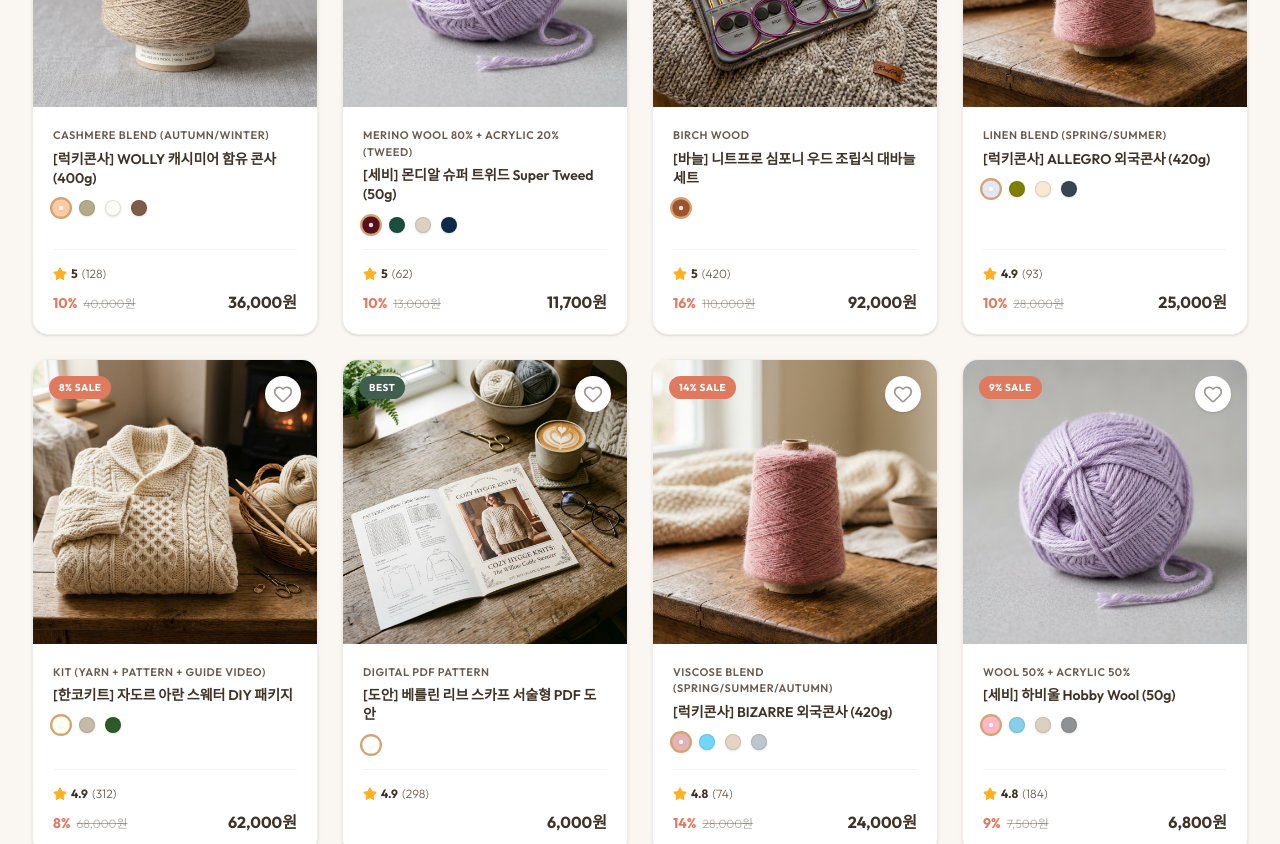
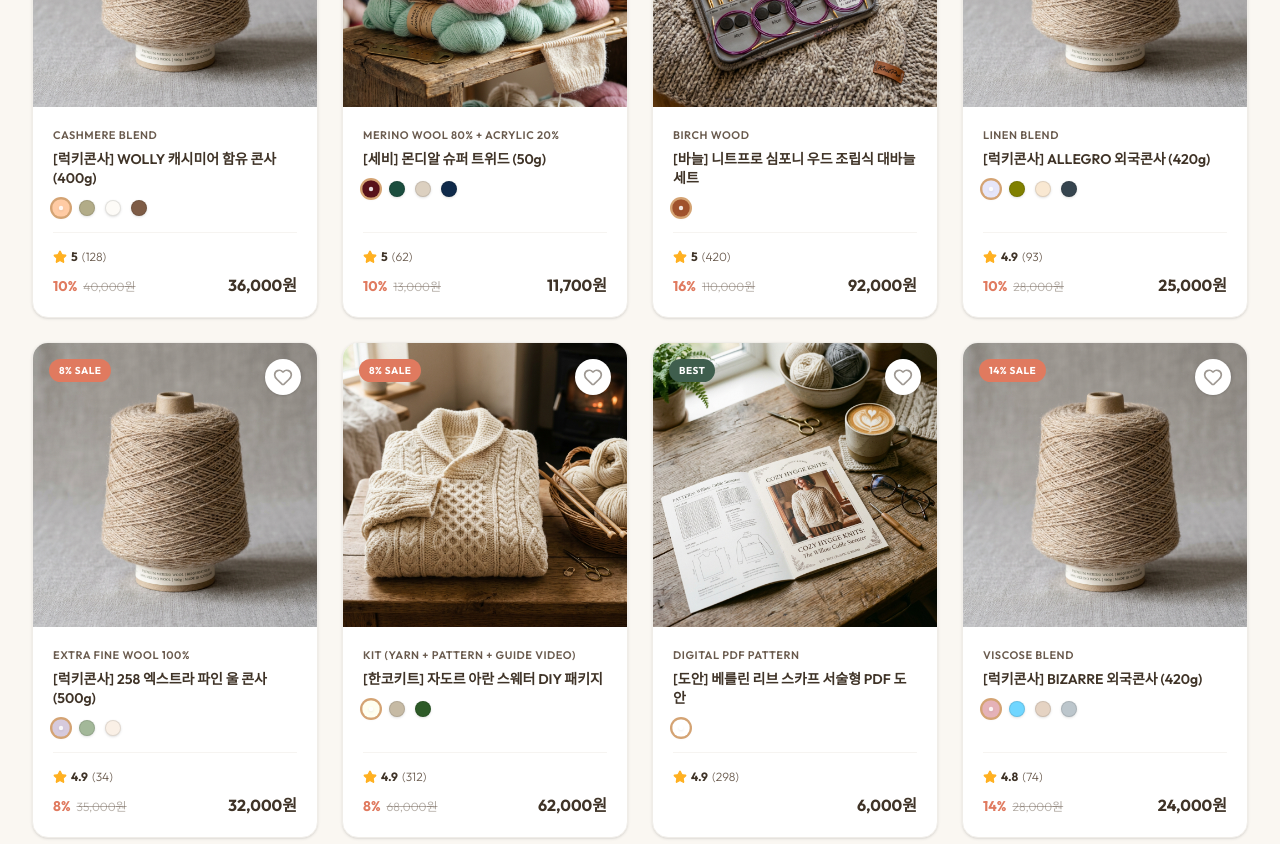
Before and after one commit to ouo971/Han-ko-Han-ko, a Next.js app: page / in a window 1280 px wide. Shown: the part 1460-2304 px from the top of the page. Built offline with nearby package versions, Linux system fonts and the light colour scheme; a web font is replaced by a local one.

Commit message:
feat: use static images for Sevy ball yarns and Goodsil Lucky cone yarns (10 items each)

```diff
--- a/src/components/ProductCard.tsx
+++ b/src/components/ProductCard.tsx
@@ -2,7 +2,7 @@
 
 import React, { useState } from "react";
 import { Star, Heart, ShoppingCart } from "lucide-react";
-import { Product, getYarnImage } from "@/data/products";
+import { Product } from "@/data/products";
 
 interface ProductCardProps {
   product: Product;
@@ -21,7 +21,7 @@ export const ProductCard: React.FC<ProductCardProps> = ({
 }) => {
   const { id, name, material, price, origPrice, discount, image, rating, reviews, isBest, isNew } = product;
 
-  // Selected color index state
+  // Selected color index state (used to pass selected color to Cart and Modal)
   const [selectedColorIdx, setSelectedColorIdx] = useState(0);
 
   // Determine badge markup
@@ -37,9 +37,6 @@ export const ProductCard: React.FC<ProductCardProps> = ({
     badgeText = "NEW";
     badgeBg = "bg-brand-primary";
   }
-
-  // Get matching image for current selected color
-  const currentImage = getYarnImage(product.category, product.colors[selectedColorIdx], image);
 
   return (
     <div className="bg-white rounded-2xl overflow-hidden shadow-sm hover:shadow-md border border-brand-light-gray transition-all duration-300 flex flex-col group relative animate-fade-in-up">
@@ -72,7 +69,7 @@ export const ProductCard: React.FC<ProductCardProps> = ({
         className="relative aspect-square w-full overflow-hidden bg-brand-light cursor-pointer group"
       >
         <img
-          src={currentImage}
+          src={image}
           alt={name}
           loading="lazy"
           className="w-full h-full object-cover transition-transform duration-500 group-hover:scale-105"
--- a/src/components/ProductDetailModal.tsx
+++ b/src/components/ProductDetailModal.tsx
@@ -2,7 +2,7 @@
 
 import React, { useState, useEffect } from "react";
 import { X, Star, Heart, ShoppingBag, CreditCard, Minus, Plus } from "lucide-react";
-import { Product, getYarnImage } from "@/data/products";
+import { Product } from "@/data/products";
 
 interface ProductDetailModalProps {
   product: Product | null;
@@ -35,14 +35,9 @@ export const ProductDetailModal: React.FC<ProductDetailModalProps> = ({
       setSelectedColor(initialSelectedColor || product.colors[0]);
       setQuantity(1);
       setActiveTab("detail");
+      setMainImage(product.image);
     }
   }, [product, initialSelectedColor]);
-
-  useEffect(() => {
-    if (product && selectedColor) {
-      setMainImage(getYarnImage(product.category, selectedColor, product.image));
-    }
-  }, [selectedColor, product]);
 
   if (!isOpen || !product) return null;
 
@@ -53,8 +48,6 @@ export const ProductDetailModal: React.FC<ProductDetailModalProps> = ({
       setQuantity(val);
     }
   };
-
-  const currentColorImage = getYarnImage(product.category, selectedColor, product.image);
 
   return (
     <div className="fixed inset-0 z-50 flex items-center justify-center p-4">
@@ -82,12 +75,12 @@ export const ProductDetailModal: React.FC<ProductDetailModalProps> = ({
             </div>
             <div className="flex gap-4">
               <button
-                onClick={() => setMainImage(currentColorImage)}
+                onClick={() => setMainImage(product.image)}
                 className={`w-20 h-20 rounded-xl overflow-hidden bg-brand-light border-2 transition-colors ${
-                  mainImage !== "/assets/pattern_image.png" ? "border-brand-primary" : "border-brand-light-gray"
+                  mainImage === product.image ? "border-brand-primary" : "border-brand-light-gray"
                 }`}
               >
-                <img src={currentColorImage} alt="Thumbnail 1" className="w-full h-full object-cover" />
+                <img src={product.image} alt="Thumbnail 1" className="w-full h-full object-cover" />
               </button>
               <button
                 onClick={() => setMainImage("/assets/pattern_image.png")}
--- a/src/data/products.ts
+++ b/src/data/products.ts
@@ -22,13 +22,13 @@ export interface Product {
 
 export const PRODUCTS: Product[] = [
   // ==========================================
-  // CONE YARNS (Goodsil Lucky Cone Yarns)
+  // CONE YARNS (10 Lucky Cone Yarns - All sharing same image)
   // ==========================================
   {
     id: 1,
     name: "[럭키콘사] BIZARRE 외국콘사 (420g)",
     category: "cone",
-    material: "Viscose Blend (Spring/Summer/Autumn)",
+    material: "Viscose Blend",
     price: 24000,
     origPrice: 28000,
     discount: 14,
@@ -49,11 +49,11 @@ export const PRODUCTS: Product[] = [
     id: 2,
     name: "[럭키콘사] CHIC 외국콘사 (420g)",
     category: "cone",
-    material: "Cotton Blend (Spring/Summer)",
+    material: "Cotton Blend",
     price: 26000,
     origPrice: 26000,
     discount: 0,
-    image: "/assets/cone_dustyrose.png",
+    image: "/assets/cone_yarn.png",
     rating: 4.7,
     reviews: 58,
     isBest: false,
@@ -67,14 +67,14 @@ export const PRODUCTS: Product[] = [
     wash: "드라이클리닝 권장 / 손세탁"
   },
   {
-    id: 11,
+    id: 3,
     name: "[럭키콘사] ALLEGRO 외국콘사 (420g)",
     category: "cone",
-    material: "Linen Blend (Spring/Summer)",
+    material: "Linen Blend",
     price: 25000,
     origPrice: 28000,
     discount: 10,
-    image: "/assets/cone_oatmeal.png",
+    image: "/assets/cone_yarn.png",
     rating: 4.9,
     reviews: 93,
     isBest: true,
@@ -82,20 +82,20 @@ export const PRODUCTS: Product[] = [
     isSale: true,
     colors: ["라벤더 드림", "올리브 카키", "밀크 바닐라", "차콜 그레이"],
     colorHexes: ["#E6E6FA", "#808000", "#F9E8D2", "#36454F"],
-    info: "쾌적하고 흐르는 듯한 드레이프성이 장점인 ALLEGRO 린넨 혼방 콘사입니다. 내추럴한 멋을 자아내며 가벼운 비치 카디건이나 숄을 뜨기에 아주 이상적인 실입니다.",
+    info: "쾌적하고 흐르는 듯한 드레이프성이 장점인 ALLEGRO 린넨 혼방 콘사입니다. 내추럴한 멋을 자아내며 가벼운 여름용 카디건이나 숄을 뜨기에 아주 이상적입니다.",
     weight: "약 420g",
     needles: "대바늘 2.5mm ~ 3.5mm / 코바늘 2/0호 ~ 4/0호",
     wash: "평평하게 그늘에서 건조 / 가벼운 찬물 단독 손세탁"
   },
   {
-    id: 12,
+    id: 4,
     name: "[럭키콘사] BATISTA 1456 TINTO (420g)",
     category: "cone",
-    material: "Premium Cotton 100% (Spring/Summer)",
+    material: "Premium Cotton 100%",
     price: 28000,
     origPrice: 28000,
     discount: 0,
-    image: "/assets/cone_pistachio.png",
+    image: "/assets/cone_yarn.png",
     rating: 4.6,
     reviews: 41,
     isBest: false,
@@ -103,16 +103,16 @@ export const PRODUCTS: Product[] = [
     isSale: false,
     colors: ["진달래 레드", "바다 블루", "버터 레몬", "미드나잇 블랙"],
     colorHexes: ["#C21E56", "#007791", "#FFF44F", "#111111"],
-    info: "나염 결이 예술적인 최고급 면 100% 럭키콘사 BATISTA 1456 TINTO입니다. 피부 자극이 단 1%도 없어 예민한 피부용 이너나 어린이용 보닛을 뜨기에 가장 이상적입니다.",
+    info: "나염 결이 예술적인 최고급 면 100% 럭키콘사 BATISTA 1456 TINTO입니다. 피부 자극이 없어 예민한 피부용 이너나 어린이용 보닛을 뜨기에 좋습니다.",
     weight: "약 420g",
     needles: "대바늘 3.0mm / 코바늘 3/0호",
     wash: "세탁망 사용 울코스 물세탁 가능"
   },
   {
-    id: 13,
+    id: 5,
     name: "[럭키콘사] WOLLY 캐시미어 함유 콘사 (400g)",
     category: "cone",
-    material: "Cashmere Blend (Autumn/Winter)",
+    material: "Cashmere Blend",
     price: 36000,
     origPrice: 40000,
     discount: 10,
@@ -124,17 +124,122 @@ export const PRODUCTS: Product[] = [
     isSale: true,
     colors: ["살구 코랄", "세이지 올리브", "스노우 화이트", "모카 브라운"],
     colorHexes: ["#FFCBA4", "#B2AC88", "#FDFBF7", "#7E5C46"],
-    info: "캐시미어가 함유되어 고급스럽고 따뜻한 겨울용 WOLLY 콘사입니다. 두께 대비 가벼운 기모 가공 처리가 되어 포근하며 겨울 가디건이나 목도리 등으로 명품 짜임을 느끼게 해줍니다.",
+    info: "캐시미어가 함유되어 고급스럽고 따뜻한 겨울용 WOLLY 콘사입니다. 가벼운 기모 가공 처리가 되어 포근하며 겨울 가디건이나 목도리 등으로 명품 질감을 선사합니다.",
     weight: "약 400g",
     needles: "대바늘 3.5mm ~ 4.5mm",
     wash: "드라이클리닝 필수"
   },
+  {
+    id: 6,
+    name: "[럭키콘사] TIGNANELLO 여름콘사 (420g)",
+    category: "cone",
+    material: "Linen/Cotton",
+    price: 24000,
+    origPrice: 24000,
+    discount: 0,
+    image: "/assets/cone_yarn.png",
+    rating: 4.5,
+    reviews: 19,
+    isBest: false,
+    isNew: false,
+    isSale: false,
+    colors: ["스카이 블루", "화이트 린넨", "샌드 베이지"],
+    colorHexes: ["#87CEEB", "#F8F8FF", "#E6D7C3"],
+    info: "여름철 더위를 날려줄 청량하고 가벼운 소재감의 수입 콘사입니다. 통기성과 통풍이 극대화되어 시원한 여름용 크로셰 나시 및 조끼 제작용 실입니다.",
+    weight: "약 420g",
+    needles: "대바늘 2.5mm ~ 3.5mm",
+    wash: "중성세제 울코스 세탁망 사용"
+  },
+  {
+    id: 7,
+    name: "[럭키콘사] 260 신축성 폴리혼합콘사 (420g)",
+    category: "cone",
+    material: "Poly/Wool Blend",
+    price: 21000,
+    origPrice: 23000,
+    discount: 8,
+    image: "/assets/cone_yarn.png",
+    rating: 4.7,
+    reviews: 26,
+    isBest: false,
+    isNew: false,
+    isSale: true,
+    colors: ["어텀 오렌지", "포레스트 그린", "카카오 블랙"],
+    colorHexes: ["#D35400", "#27AE60", "#2C3E50"],
+    info: "폴리에스터가 혼합되어 적당한 신축성과 높은 강도를 지닌 콘사입니다. 짜임새가 탄탄하게 완성되어 가방이나 파우치 등 변형 없이 오래 쓸 소품에 추천합니다.",
+    weight: "약 420g",
+    needles: "대바늘 3.0mm ~ 4.0mm",
+    wash: "미지근한 물에 가벼운 중성세제 세탁"
+  },
+  {
+    id: 8,
+    name: "[럭키콘사] 259 린넨 블렌드 콘사 (400g)",
+    category: "cone",
+    material: "Linen 50% + Cotton 50%",
+    price: 23000,
+    origPrice: 23000,
+    discount: 0,
+    image: "/assets/cone_yarn.png",
+    rating: 4.4,
+    reviews: 15,
+    isBest: false,
+    isNew: true,
+    isSale: false,
+    colors: ["머스타드 옐로우", "애프리콧 핑크", "네이비 마린"],
+    colorHexes: ["#FFC300", "#FFC0CB", "#1F3A52"],
+    info: "천연 린넨과 면을 반씩 혼합하여 최적의 부드러움과 시원함을 함께 잡아낸 콘사입니다. 가벼운 여름용 네트백이나 그물망 숄더백에 어울립니다.",
+    weight: "약 400g",
+    needles: "대바늘 2.5mm ~ 3.5mm / 코바늘 3/0호",
+    wash: "자연 그늘 건조"
+  },
+  {
+    id: 9,
+    name: "[럭키콘사] 258 엑스트라 파인 울 콘사 (500g)",
+    category: "cone",
+    material: "Extra Fine Wool 100%",
+    price: 32000,
+    origPrice: 35000,
+    discount: 8,
+    image: "/assets/cone_yarn.png",
+    rating: 4.9,
+    reviews: 34,
+    isBest: true,
+    isNew: false,
+    isSale: true,
+    colors: ["라벤더 포그", "세이지 멜란지", "크림 오트밀"],
+    colorHexes: ["#D6CADD", "#A3B899", "#FAF0E6"],
+    info: "메리노 중에서도 극도로 부드러운 부위만을 채취한 최고급 엑스트라 파인 울 콘사입니다. 극강의 솜사탕 터치로 까슬거림을 완전히 배제했습니다.",
+    weight: "약 500g",
+    needles: "대바늘 3.5mm ~ 4.5mm",
+    wash: "단독 중성세제 울샴푸 세탁"
+  },
+  {
+    id: 10,
+    name: "[럭키콘사] 257 실크 블렌딩 피치 콘사 (420g)",
+    category: "cone",
+    material: "Silk Blend",
+    price: 29000,
+    origPrice: 29000,
+    discount: 0,
+    image: "/assets/cone_yarn.png",
+    rating: 4.8,
+    reviews: 21,
+    isBest: false,
+    isNew: true,
+    isSale: false,
+    colors: ["코랄 핑크", "레몬 버터", "스모키 그레이"],
+    colorHexes: ["#F1948A", "#F9E79F", "#85929E"],
+    info: "천연 실크가 블렌딩되어 은은한 자연 윤기가 맴도는 프리미엄 피치 콘사입니다. 고급 여성 가디건이나 배색 의류를 뜰 때 기품을 불어넣습니다.",
+    weight: "약 420g",
+    needles: "대바늘 3.0mm ~ 3.5mm",
+    wash: "드라이클리닝 권장"
+  },
 
   // ==========================================
-  // BALL YARNS (Sevy Yarns)
+  // BALL YARNS (10 Sevy Yarns - All sharing same image)
   // ==========================================
   {
-    id: 3,
+    id: 30,
     name: "[세비] 하비울 Hobby Wool (50g)",
     category: "ball",
     material: "Wool 50% + Acrylic 50%",
@@ -155,14 +260,14 @@ export const PRODUCTS: Product[] = [
     wash: "미지근한 물에 중성세제 손세탁 / 건조기 사용 절대 금지"
   },
   {
-    id: 4,
+    id: 31,
     name: "[세비] 미스티 Misty 모헤어 (25g)",
     category: "ball",
     material: "Kid Mohair 60% + Polyamide 40%",
     price: 9000,
     origPrice: 9000,
     discount: 0,
-    image: "/assets/ball_lavender.png",
+    image: "/assets/ball_yarn.png",
     rating: 4.9,
     reviews: 72,
     isBest: false,
@@ -176,14 +281,14 @@ export const PRODUCTS: Product[] = [
     wash: "미온수 울샴푸 단독 손세탁"
   },
   {
-    id: 5,
+    id: 32,
     name: "[세비] 올림푸스 모후 Olympus Mohu (40g)",
     category: "ball",
     material: "Supima Cotton Blend",
     price: 8800,
     origPrice: 8800,
     discount: 0,
-    image: "/assets/ball_mint.png",
+    image: "/assets/ball_yarn.png",
     rating: 4.7,
     reviews: 33,
     isBest: false,
@@ -191,16 +296,16 @@ export const PRODUCTS: Product[] = [
     isSale: false,
     colors: ["라일락", "세이지 그린", "밀크 버터", "다크 차콜"],
     colorHexes: ["#C8A2C8", "#B2AC88", "#F3E5AB", "#333333"],
-    info: "일본 올림푸스 사의 프리미엄 수피마 면 혼합사 모후(Mohu)입니다. 보드라운 벨벳 같은 질감에 면 특유의 쾌적함이 가미되어, 계절을 크게 타지 않는 내추럴 크로셰 니트나 에코백 뜨기에 추천합니다.",
+    info: "일본 올림푸스 사의 프리미엄 수피마 면 혼합사 모후(Mohu)입니다. 보드라운 벨벳 같은 질감에 면 특유의 쾌적함이 가미되어, 계절을 크게 타지 않는 내추럴 니트나 에코백 뜨기에 추천합니다.",
     weight: "40g",
     needles: "코바늘 4/0호 ~ 5/0호",
     wash: "중성세제 단독 손세탁"
   },
   {
-    id: 6,
-    name: "[세비] 몬디알 슈퍼 트위드 Super Tweed (50g)",
+    id: 33,
+    name: "[세비] 몬디알 슈퍼 트위드 (50g)",
     category: "ball",
-    material: "Merino Wool 80% + Acrylic 20% (Tweed)",
+    material: "Merino Wool 80% + Acrylic 20%",
     price: 11700,
     origPrice: 13000,
     discount: 10,
@@ -218,7 +323,7 @@ export const PRODUCTS: Product[] = [
     wash: "드라이클리닝 권장 / 손세탁"
   },
   {
-    id: 7,
+    id: 34,
     name: "[세비] 베이비 알파카 코튼 (50g)",
     category: "ball",
     material: "Baby Alpaca Blend",
@@ -237,6 +342,111 @@ export const PRODUCTS: Product[] = [
     weight: "50g",
     needles: "대바늘 3.5mm ~ 4.0mm / 코바늘 5/0호",
     wash: "중성세제 울샴푸 가볍게 세탁"
+  },
+  {
+    id: 35,
+    name: "[세비] 몬디알 수아브 멜란지 (50g)",
+    category: "ball",
+    material: "Merino Wool Blend",
+    price: 9800,
+    origPrice: 9800,
+    discount: 0,
+    image: "/assets/ball_yarn.png",
+    rating: 4.6,
+    reviews: 24,
+    isBest: false,
+    isNew: false,
+    isSale: false,
+    colors: ["멜란지 퍼플", "멜란지 올리브", "멜란지 그레이"],
+    colorHexes: ["#A569BD", "#556B2F", "#7F8C8D"],
+    info: "자연스러운 기모감과 멜란지 톤이 어우러져 깊고 풍성한 무드를 주는 몬디알의 이태리 수입 모사입니다. 입체감 있는 꽈배기 뜨기나 자카드 패턴에 적합합니다.",
+    weight: "50g",
+    needles: "대바늘 4.0mm",
+    wash: "중성세제 울샴푸 손세탁"
+  },
+  {
+    id: 36,
+    name: "[세비] 몬디알 몰토베네 (50g)",
+    category: "ball",
+    material: "Wool/Acrylic",
+    price: 10800,
+    origPrice: 12000,
+    discount: 10,
+    image: "/assets/ball_yarn.png",
+    rating: 4.8,
+    reviews: 41,
+    isBest: true,
+    isNew: true,
+    isSale: true,
+    colors: ["베리 믹스", "포레스트 믹스", "카라멜 믹스"],
+    colorHexes: ["#E74C3C", "#1E8449", "#D35400"],
+    info: "여러 가닥의 실이 독특하게 믹스되어 단독 뜨기만 해도 그 자체로 나염 예술을 선사하는 몬디알의 몰토베네입니다. 초보자용 비니나 자이언트 목도리에 강추합니다.",
+    weight: "50g",
+    needles: "대바늘 5.0mm ~ 6.0mm",
+    wash: "울세제 단독 손세탁"
+  },
+  {
+    id: 37,
+    name: "[세비] 메리노 코튼 (50g)",
+    category: "ball",
+    material: "Merino Wool 50% + Cotton 50%",
+    price: 8800,
+    origPrice: 8800,
+    discount: 0,
+    image: "/assets/ball_yarn.png",
+    rating: 4.7,
+    reviews: 18,
+    isBest: false,
+    isNew: false,
+    isSale: false,
+    colors: ["파우더 핑크", "아쿠아 블루", "허니 버터"],
+    colorHexes: ["#FADBD8", "#AED6F1", "#F9E79F"],
+    info: "메리노 울의 보온성과 코튼의 보드라운 통기성을 정확히 절반씩 블렌딩한 간절기용 데일리 실입니다. 보풀이나 먼지 날림이 극히 적어 실용적입니다.",
+    weight: "50g",
+    needles: "대바늘 3.0mm ~ 4.0mm",
+    wash: "중성세제 울샴푸 가볍게 세탁"
+  },
+  {
+    id: 38,
+    name: "[세비] 올림푸스 에미 그란데 (50g)",
+    category: "ball",
+    material: "Egyptian Cotton 100%",
+    price: 11000,
+    origPrice: 11000,
+    discount: 0,
+    image: "/assets/ball_yarn.png",
+    rating: 4.9,
+    reviews: 22,
+    isBest: false,
+    isNew: true,
+    isSale: false,
+    colors: ["로즈 골드", "에메랄드 그린", "리얼 화이트"],
+    colorHexes: ["#CD7F32", "#117A65", "#FDFEFE"],
+    info: "이집트 최고급 초장면 100%로 제작된 광택 있고 고운 고급 면사입니다. 코바늘 전용 레이스, 꽃 모티브, 드림캐처 등의 크로셰 세공 소품에 아름다운 빛을 더합니다.",
+    weight: "50g",
+    needles: "코바늘 레이스 0호 ~ 2호",
+    wash: "손세탁 후 평평하게 건조"
+  },
+  {
+    id: 39,
+    name: "[세비] 필 다하르 대용량 볼사 (100g)",
+    category: "ball",
+    material: "Wool Blend",
+    price: 12600,
+    origPrice: 14000,
+    discount: 10,
+    image: "/assets/ball_yarn.png",
+    rating: 4.8,
+    reviews: 15,
+    isBest: false,
+    isNew: false,
+    isSale: true,
+    colors: ["머스타드 옐로우", "차콜 헤더", "카카오 브라운"],
+    colorHexes: ["#D4AC0D", "#2E4053", "#5D4037"],
+    info: "100g 대용량 볼사 제품으로 조각 연결 없이 롱 머플러나 꽈배기 모자를 단 한두 볼로 가볍게 완성할 수 있도록 실용적으로 구성된 원사입니다.",
+    weight: "100g",
+    needles: "대바늘 4.0mm ~ 5.0mm",
+    wash: "울세제 단독 손세탁"
   },
 
   // ==========================================
@@ -304,7 +514,7 @@ export const PRODUCTS: Product[] = [
     isSale: true,
     colors: ["심포니 우드 패키지"],
     colorHexes: ["#A0522D"],
-    info: "세계적인 뜨개 명가 니트프로(KnitPro)의 조립식 목바늘 플래그십 세트입니다. 특유 of 다채로운 적층 자작나무 결이 고급스럽고, 실의 미끄러짐이 적당하여 초보자도 코를 빠뜨리지 않고 부드럽게 뜰 수 있습니다. 줄 꼬임 방지 스위블 케이블이 포함되어 있습니다.",
+    info: "세계적인 뜨개 명가 니트프로(KnitPro)의 조립식 목바늘 플래그십 세트입니다. 특유의 다채로운 적층 자작나무 결이 고급스럽고, 실의 미끄러짐이 적당하여 초보자도 코를 빠뜨리지 않고 부드럽게 뜰 수 있습니다. 줄 꼬임 방지 스위블 케이블이 포함되어 있습니다.",
     weight: "구성: 바늘 팁 8쌍 (3.5, 4.0, 4.5, 5.0, 5.5, 6.0, 7.0, 8.0mm), 케이블 4개, 스토퍼 8개, 조임키 4개, 투명 파우치",
     needles: "3.5mm ~ 8.0mm 조립형",
     wash: "수분에 약하므로 젖은 천이나 침수 보관을 피하고 전용 오일로 닦아 관리"
@@ -377,88 +587,3 @@ export const PRODUCTS: Product[] = [
     wash: "무형물 콘텐츠 특성상 메일 발송 후에는 환불이 불가합니다."
   }
 ];
-
-export const getYarnImage = (category: string, colorName: string, defaultImage: string): string => {
-  if (category === "cone") {
-    const name = colorName.toLowerCase();
-    if (
-      name.includes("핑크") ||
-      name.includes("로즈") ||
-      name.includes("쿼츠") ||
-      name.includes("모브") ||
-      name.includes("레드") ||
-      name.includes("오렌지") ||
-      name.includes("탠저린") ||
-      name.includes("라벤더") ||
-      name.includes("퍼플") ||
-      name.includes("보라") ||
-      name.includes("와인")
-    ) {
-      return "/assets/cone_dustyrose.png";
-    }
-    if (
-      name.includes("그린") ||
-      name.includes("민트") ||
-      name.includes("피스타치오") ||
-      name.includes("올리브") ||
-      name.includes("카키") ||
-      name.includes("세이지") ||
-      name.includes("블러썸") ||
-      name.includes("아쿠아") ||
-      name.includes("블루") ||
-      name.includes("스카이") ||
-      name.includes("소라") ||
-      name.includes("바다")
-    ) {
-      return "/assets/cone_pistachio.png";
-    }
-    if (
-      name.includes("아이보리") ||
-      name.includes("크림") ||
-      name.includes("화이트") ||
-      name.includes("오트밀") ||
-      name.includes("연유") ||
-      name.includes("레몬") ||
-      name.includes("옐로우") ||
-      name.includes("버터") ||
-      name.includes("밀크")
-    ) {
-      return "/assets/cone_oatmeal.png";
-    }
-    return "/assets/cone_yarn.png";
-  } else if (category === "ball") {
-    const name = colorName.toLowerCase();
-    if (
-      name.includes("핑크") ||
-      name.includes("로즈") ||
-      name.includes("페탈") ||
-      name.includes("라벤더") ||
-      name.includes("퍼플") ||
-      name.includes("라일락") ||
-      name.includes("체리") ||
-      name.includes("피치") ||
-      name.includes("애프리콧") ||
-      name.includes("버블검") ||
-      name.includes("와인") ||
-      name.includes("레드") ||
-      name.includes("포그")
-    ) {
-      return "/assets/ball_lavender.png";
-    }
-    if (
-      name.includes("민트") ||
-      name.includes("그린") ||
-      name.includes("올리브") ||
-      name.includes("카키") ||
-      name.includes("세이지") ||
-      name.includes("라임") ||
-      name.includes("스윗") ||
-      name.includes("아쿠아") ||
-      name.includes("소다")
-    ) {
-      return "/assets/ball_mint.png";
-    }
-    return "/assets/ball_yarn.png";
-  }
-  return defaultImage;
-};
```
